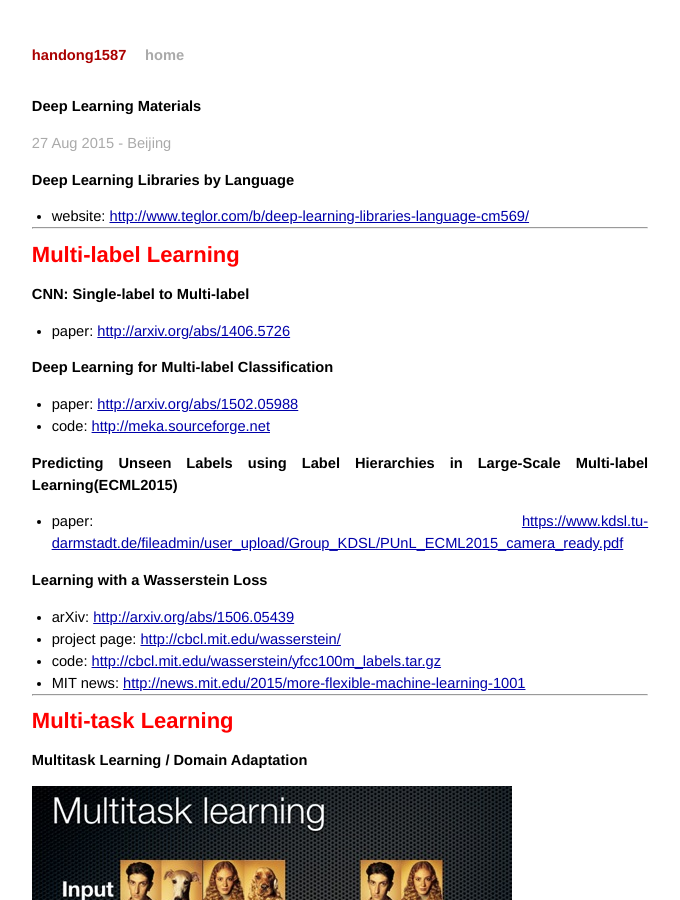
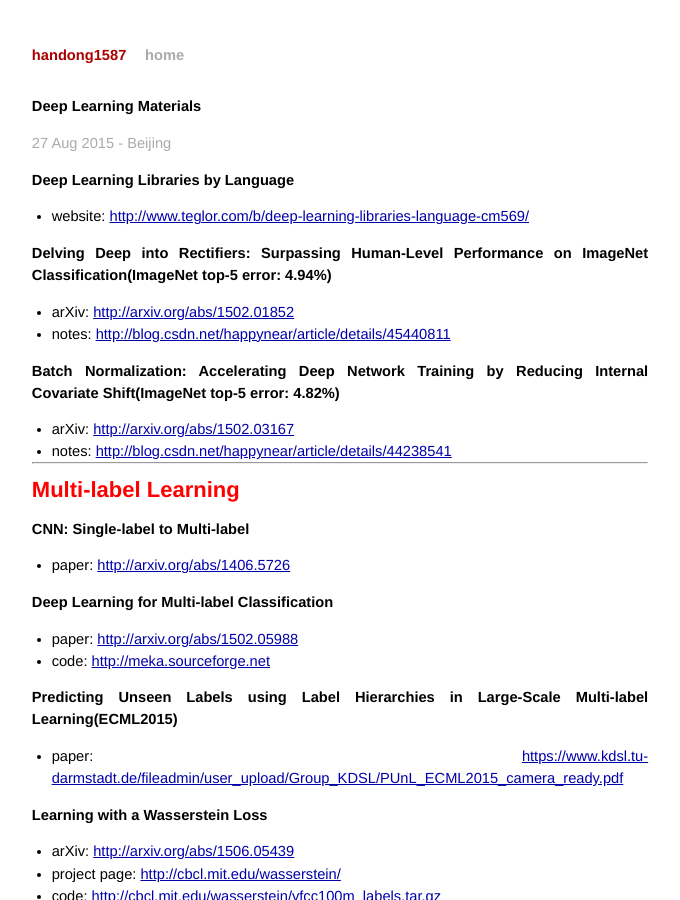
Before and after one commit to handong1587/handong1587.github.io, a Jekyll site: the page built from _posts/deep_learning/2015-08-27-deep-learning-materials.md, in a window 1280 px wide and 900 px high. Shown: the whole window, without its empty margins (300-980 px from the left). Built offline with Jekyll 4.4.1, drawn with Linux system fonts in a browser that asks for light colours; Markdown is read by kramdown in place of the engine named in the settings; comment, search, counter and statistics services are not loaded; some of the changed text lies outside the part shown.

Commit message:
update md

```diff
--- a/_posts/deep_learning/2015-08-27-deep-learning-materials.md
+++ b/_posts/deep_learning/2015-08-27-deep-learning-materials.md
@@ -12,6 +12,16 @@ title: Deep Learning Materials
 **Deep Learning Libraries by Language**
 
 - website: [http://www.teglor.com/b/deep-learning-libraries-language-cm569/](http://www.teglor.com/b/deep-learning-libraries-language-cm569/)
+
+**Delving Deep into Rectifiers: Surpassing Human-Level Performance on ImageNet Classification(ImageNet top-5 error: 4.94%)**
+
+- arXiv: [http://arxiv.org/abs/1502.01852](http://arxiv.org/abs/1502.01852)
+- notes: [http://blog.csdn.net/happynear/article/details/45440811](http://blog.csdn.net/happynear/article/details/45440811)
+
+**Batch Normalization: Accelerating Deep Network Training by Reducing Internal Covariate Shift(ImageNet top-5 error: 4.82%)**
+
+- arXiv: [http://arxiv.org/abs/1502.03167](http://arxiv.org/abs/1502.03167)
+- notes: [http://blog.csdn.net/happynear/article/details/44238541](http://blog.csdn.net/happynear/article/details/44238541)
 
 - - -
 
@@ -280,3 +290,9 @@ Networks acceleration, parameter pruning, model size reduction
 - arXiv: [http://arxiv.org/abs/1509.09308](http://arxiv.org/abs/1509.09308)
 
 - - -
+
+**Unsupervised Learning on Neural Network Outputs**
+
+- intro: "use CNN trained on the ImageNet of 1000 classes to the ImageNet of over 20000 classes"
+- arXiv: [http://arxiv.org/abs/1506.00990](http://arxiv.org/abs/1506.00990)
+- github: [https://github.com/yaolubrain/ULNNO](https://github.com/yaolubrain/ULNNO)
```
